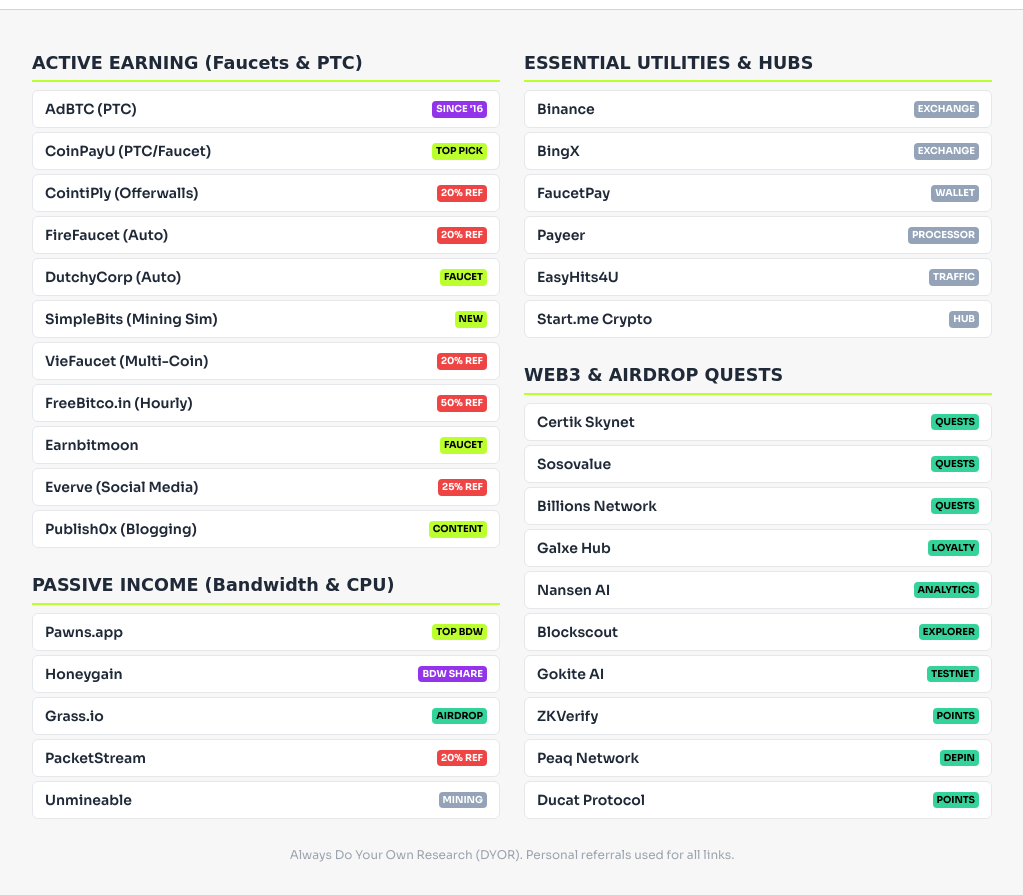
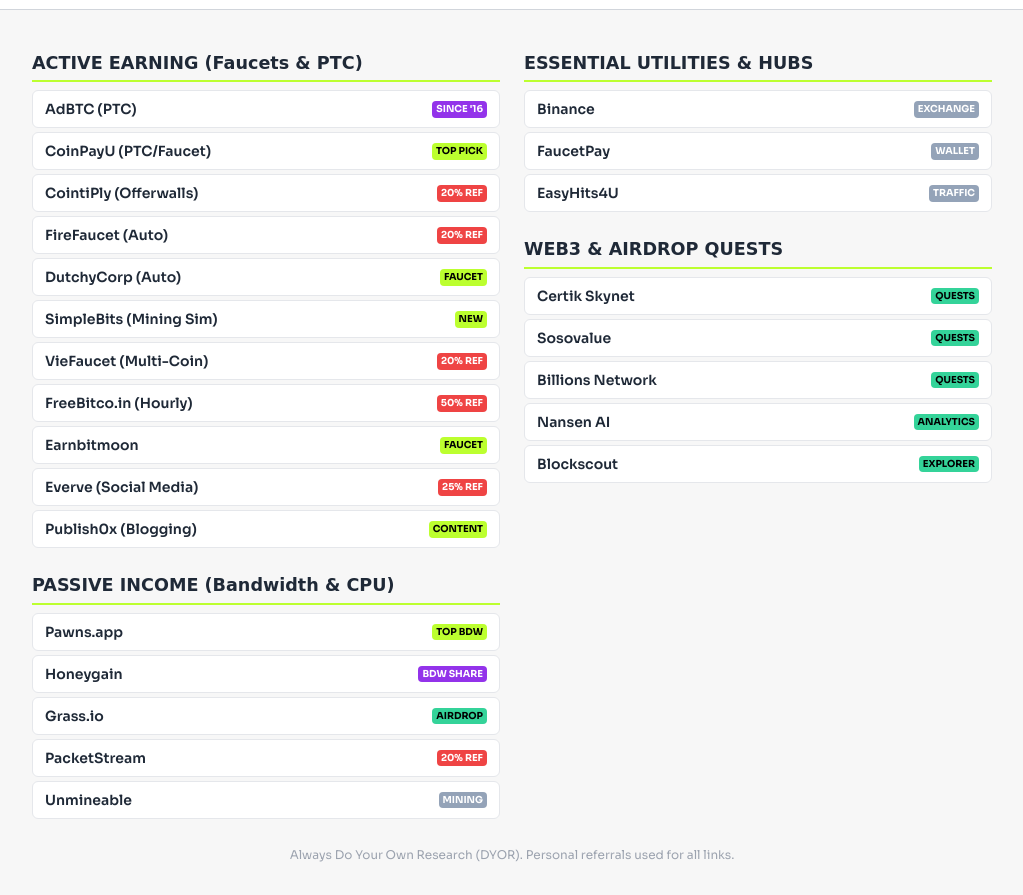
Before and after one commit to source347/compact, a plain HTML site: page index.html in a window 1280 px wide. Shown: the part 65-960 px from the top of the page, without its empty margins (128-1151 px from the left). Drawn offline with nearby package versions, Linux system fonts and the light colour scheme; a web font is replaced by a local one.

Commit message:
Update index.html

```diff
--- a/index.html
+++ b/index.html
@@ -195,30 +195,15 @@
                     <span class="font-semibold text-sm text-gray-800">Binance</span>
                     <span class="tag-badge tag-util">EXCHANGE</span>
                 </a>
-                <!-- BingX -->
-                <a href="https://bingx.com/invite/9NNUWM" target="_blank" class="link-item flex justify-between items-center">
-                    <span class="font-semibold text-sm text-gray-800">BingX</span>
-                    <span class="tag-badge tag-util">EXCHANGE</span>
-                </a>
                 <!-- FaucetPay -->
                 <a href="https://faucetpay.io/?r=95880" target="_blank" class="link-item flex justify-between items-center">
                     <span class="font-semibold text-sm text-gray-800">FaucetPay</span>
                     <span class="tag-badge tag-util">WALLET</span>
                 </a>
-                <!-- Payeer -->
-                <a href="https://payeer.com/?session=11397475" target="_blank" class="link-item flex justify-between items-center">
-                    <span class="font-semibold text-sm text-gray-800">Payeer</span>
-                    <span class="tag-badge tag-util">PROCESSOR</span>
-                </a>
                 <!-- EasyHits4U -->
                 <a href="https://www.easyhits4u.com/?ref=olivia965" target="_blank" class="link-item flex justify-between items-center">
                     <span class="font-semibold text-sm text-gray-800">EasyHits4U</span>
                     <span class="tag-badge tag-util">TRAFFIC</span>
-                </a>
-                <!-- Start.me - Crypto -->
-                <a href="https://start.me/p/lLBAx7/free-crypto" target="_blank" class="link-item flex justify-between items-center">
-                    <span class="font-semibold text-sm text-gray-800">Start.me Crypto</span>
-                    <span class="tag-badge tag-util">HUB</span>
                 </a>
 
                 <h2 class="micro-header font-headline font-bold text-gray-800">WEB3 & AIRDROP QUESTS</h2>
@@ -240,11 +225,7 @@
                     <span class="font-semibold text-sm text-gray-800">Billions Network</span>
                     <span class="tag-badge tag-depin">QUESTS</span>
                 </a>
-                <!-- Galxe Hub -->
-                <a href="https://galxe.com/" target="_blank" class="link-item flex justify-between items-center">
-                    <span class="font-semibold text-sm text-gray-800">Galxe Hub</span>
-                    <span class="tag-badge tag-depin">LOYALTY</span>
-                </a>
+
                 <!-- Nansen AI (Analytics) -->
                 <a href="https://app.nansen.ai/ref?MgzAfN6OSnQ" target="_blank" class="link-item flex justify-between items-center">
                     <span class="font-semibold text-sm text-gray-800">Nansen AI</span>
@@ -254,26 +235,6 @@
                 <a href="https://eth.blockscout.com?ref=6RZXK3" target="_blank" class="link-item flex justify-between items-center">
                     <span class="font-semibold text-sm text-gray-800">Blockscout</span>
                     <span class="tag-badge tag-depin">EXPLORER</span>
-                </a>
-                <!-- Gokite AI (Testnet) -->
-                <a href="https://testnet.gokite.ai?referralCode=CZ7KR67C" target="_blank" class="link-item flex justify-between items-center">
-                    <span class="font-semibold text-sm text-gray-800">Gokite AI</span>
-                    <span class="tag-badge tag-depin">TESTNET</span>
-                </a>
-                <!-- ZKVerify (Loyalty Points) -->
-                <a href="https://points.zkverify.io/loyalty" target="_blank" class="link-item flex justify-between items-center">
-                    <span class="font-semibold text-sm text-gray-800">ZKVerify</span>
-                    <span class="tag-badge tag-depin">POINTS</span>
-                </a>
-                <!-- Peaq Network (DePIN Portal) -->
-                <a href="https://portal.peaq.xyz/?ref=c3u4jX08W" target="_blank" class="link-item flex justify-between items-center">
-                    <span class="font-semibold text-sm text-gray-800">Peaq Network</span>
-                    <span class="tag-badge tag-depin">DEPIN</span>
-                </a>
-                <!-- Ducat Protocol (Quanta Points) -->
-                <a href="https://app.ducatprotocol.com/quanta?referral=aVv_iBdp3kpa" target="_blank" class="link-item flex justify-between items-center">
-                    <span class="font-semibold text-sm text-gray-800">Ducat Protocol</span>
-                    <span class="tag-badge tag-depin">POINTS</span>
                 </a>
 
             </div>
```
